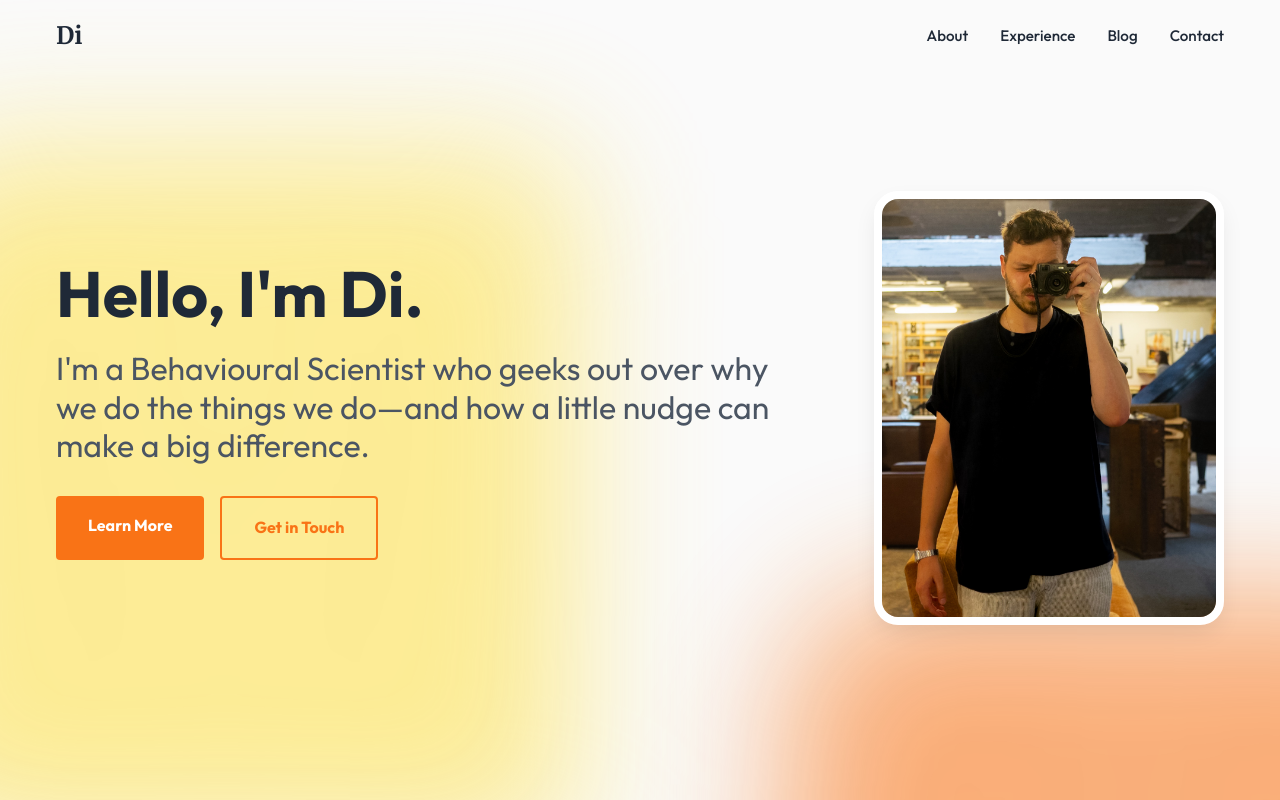
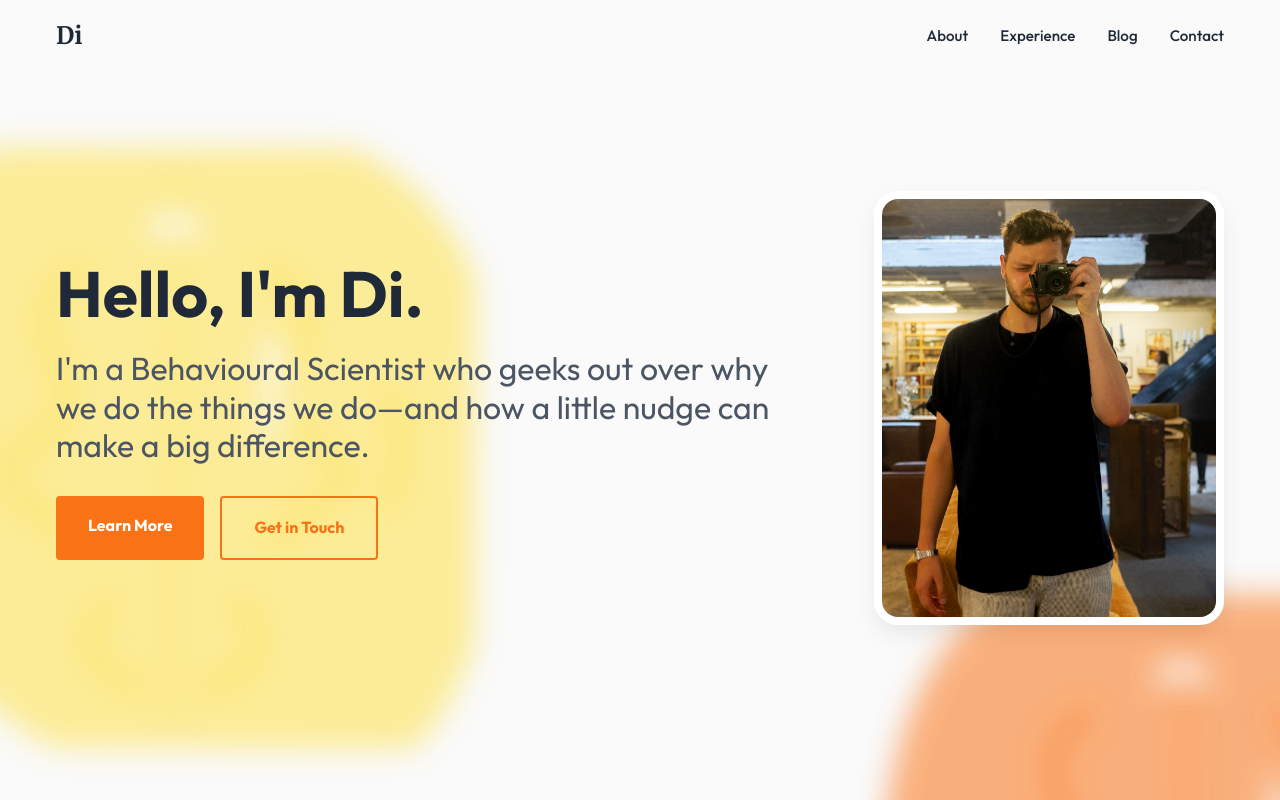
Before and after one commit to Dicodey/my-website, a React (Vite) app in the folder personal-website/: page /#/ in a window 1280 px wide. Shown: the top 800 px of the page. Built offline with nearby package versions, Linux system fonts and the light colour scheme.

Commit message:
Fix design: reduce blur and enhance brain shapes

```diff
--- a/personal-website/src/components/Background.jsx
+++ b/personal-website/src/components/Background.jsx
@@ -10,23 +10,24 @@ const BrainBlob = ({ className, color, opacity = 0.65, delay = '0s' }) => {
                 className="brain-blob-svg"
             >
                 <path
-                    d="M30,-50 C10,-65 -10,-65 -30,-50 C-55,-30 -60,0 -50,30 C-35,60 0,65 35,60 C60,50 65,20 60,-10 C55,-35 45,-45 30,-50 Z"
+                    d="M30,-50 C10,-60 -10,-60 -30,-50 C-45,-40 -50,-20 -50,0 C-50,20 -40,40 -20,50 C0,60 20,60 40,50 C50,40 55,20 55,0 C55,-20 50,-40 30,-50 Z M-5,-35 Q0,-45 5,-35 M-15,-20 Q-25,-10 -15,0 M15,-20 Q25,-10 15,0"
                     fill={color}
                     opacity={opacity}
-                    transform="translate(100 100) scale(2.2)"
+                    transform="translate(100 100) scale(2.0)"
                 />
-                {/* Brain gyri/sulci */}
-                <g stroke={color} strokeWidth="1.5" fill="none" opacity="0.5" transform="translate(100 100) scale(2.2)">
-                    {/* Left Hemisphere hint */}
-                    <path d="M-15,-40 Q-25,-20 -15,0 T-20,40" />
-                    <path d="M-30,-20 Q-40,0 -25,20" />
+                <g stroke={color} strokeWidth="2.5" fill="none" opacity="0.7" transform="translate(100 100) scale(2.0)">
+                    {/* Central sulcus */}
+                    <path d="M0,-45 C2,-20 -2,20 0,45" opacity="0.4" />
 
-                    {/* Right Hemisphere hint */}
-                    <path d="M15,-40 Q25,-20 15,0 T20,40" />
-                    <path d="M30,-20 Q40,0 25,20" />
+                    {/* Left hemisphere convolutions */}
+                    <path d="M-15,-30 Q-25,-25 -20,-15 T-25,0 T-15,15" />
+                    <path d="M-35,-10 Q-40,0 -35,10" />
+                    <path d="M-10,25 Q-20,35 -5,40" />
 
-                    {/* Center division */}
-                    <path d="M0,-45 L0,45" strokeOpacity="0.3" strokeWidth="1" />
+                    {/* Right hemisphere convolutions */}
+                    <path d="M15,-30 Q25,-25 20,-15 T25,0 T15,15" />
+                    <path d="M35,-10 Q40,0 35,10" />
+                    <path d="M10,25 Q20,35 5,40" />
                 </g>
             </svg>
         </div>
--- a/personal-website/src/components/Background.style.css
+++ b/personal-website/src/components/Background.style.css
@@ -97,9 +97,9 @@
 /* Desktop adjustments */
 @media (min-width: 1024px) {
   .brain-blob-container {
-    width: 700px;
-    height: 700px;
-    filter: blur(70px);
+    width: 600px;
+    height: 600px;
+    filter: blur(15px);
   }
 }
 
```
